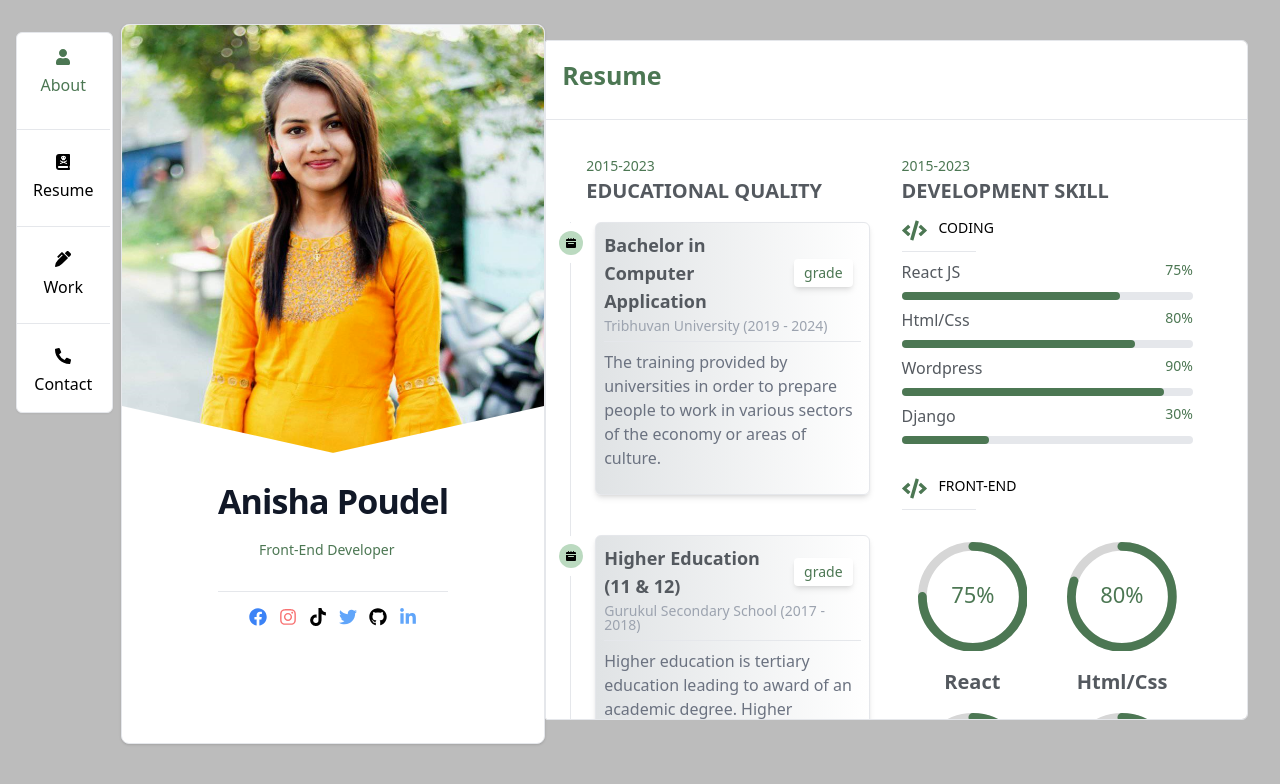
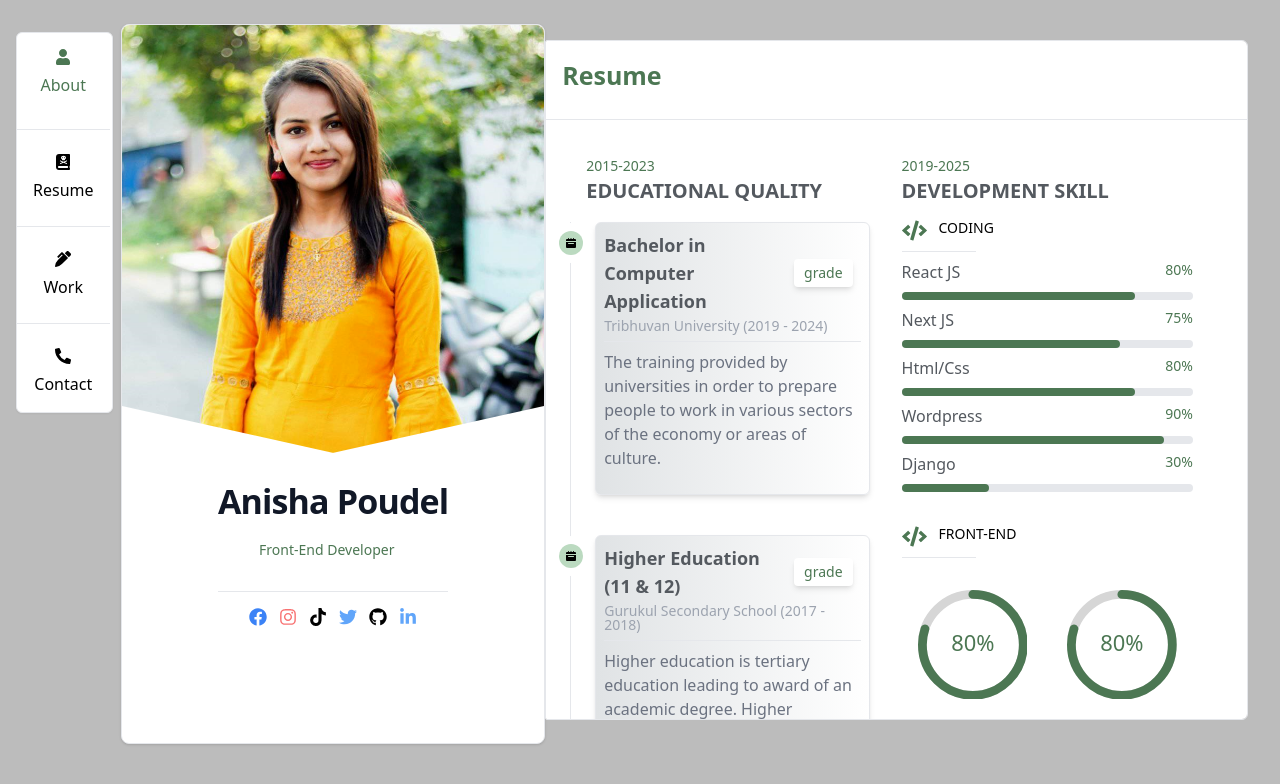
Before and after one commit to anishap123/My_portfolio, a React (Create React App) app: page /resume in a window 1280 px wide. Shown: the top 784 px of the page. Built offline with nearby package versions, Linux system fonts and the light colour scheme.

Commit message:
contact page update

```diff
--- a/src/pages/Resume.jsx
+++ b/src/pages/Resume.jsx
@@ -5,7 +5,8 @@ import "react-circular-progressbar/dist/styles.css";
 
 const Resume = () => {
   const dataItems = [
-    { name: "React JS", percentage: 75 },
+    { name: "React JS", percentage: 80 },
+    { name: "Next JS", percentage: 75 },
     { name: "Html/Css", percentage: 80 },
     { name: "Wordpress", percentage: 90 },
     { name: "Django", percentage: 30 },
@@ -44,7 +45,7 @@ const Resume = () => {
 
   // front-end
   const data = [
-    { percentage: 75, title: "React " },
+    { percentage: 80, title: "React " },
     { percentage: 80, title: "Html/Css" },
     { percentage: 85, title: "Bootstrap" },
     { percentage: 90, title: "Tailwind Css" },
@@ -106,7 +107,7 @@ const Resume = () => {
               </ol>
             </div>
             <div className="flex justify-start w-[100%] flex-col ml-6  ">
-              <p className=" text-[15px] text-sm text-[#4c7753]">2015-2023</p>
+              <p className=" text-[15px] text-sm text-[#4c7753]">2019-2025</p>
               <h4 className=" pb-3 text-[20px] font-semibold w-[100%] text-[#54595F] ">
                 DEVELOPMENT SKILL
               </h4>
```
